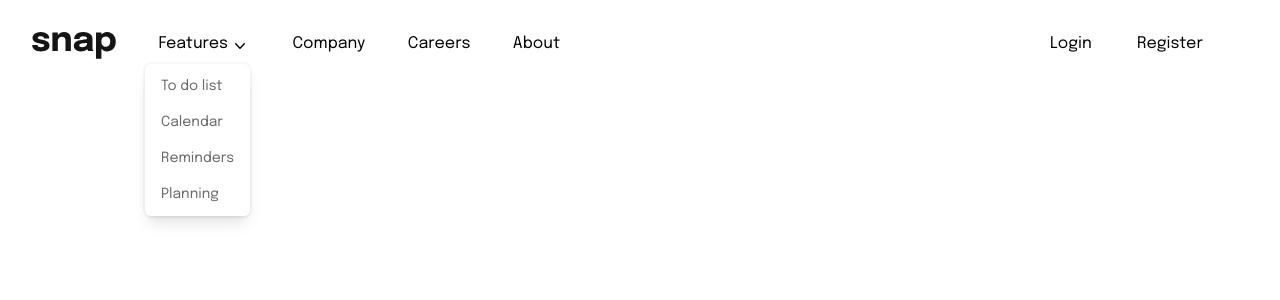
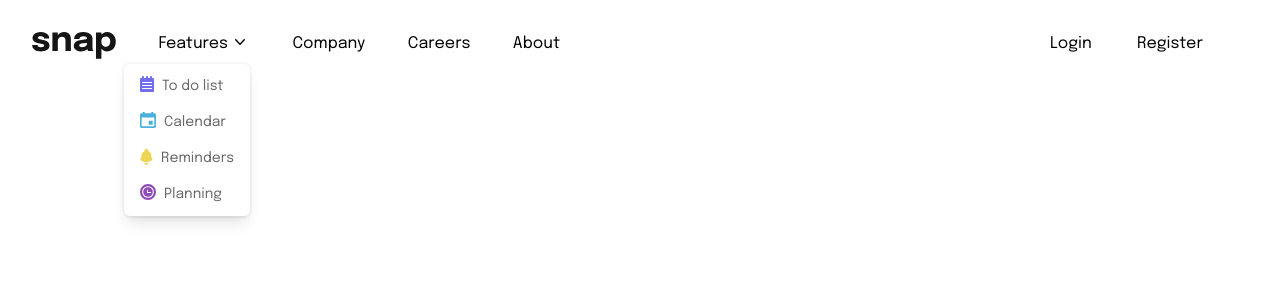
Before and after one commit to duncan-chege/intro-section, a Next.js app: page / in a window 1280 px wide. Both pictures are taken after a click on the button "Features". Shown: the top 300 px of the page. Built offline with nearby package versions, Linux system fonts and the light colour scheme.

Commit message:
complete the first dropdown

```diff
--- a/app/components/NavBar.jsx
+++ b/app/components/NavBar.jsx
@@ -2,6 +2,11 @@
 
 import Image from "next/image"
 import Logo from "../../public/images/logo.svg"
+import CalendarIcon from "../../public/images/icon-calendar.svg"
+import PlanningIcon from "../../public/images/icon-planning.svg"
+import RemindersIcon from "../../public/images/icon-reminders.svg"
+import TodoIcon from "../../public/images/icon-todo.svg"
+
 import { useState, useEffect, useRef } from "react";
 
 export default function NavBar(){
@@ -44,7 +49,7 @@ export default function NavBar(){
             onClick={toggleDropdown} > Features
 
             <svg
-              className="-ml-1 mt-1 h-5 w-5 text-gray-400"
+              className="-ml-1 h-5 w-5 text-gray-400"
               viewBox="0 0 20 20"
               fill="currentColor"
               aria-hidden="true" >
@@ -63,14 +68,14 @@ export default function NavBar(){
           aria-labelledby="menu-button" >
 
         <div className="py-1" role="none">
-            <a href="#" className="block px-4 py-2 text-sm text-medium-gray" role="menuitem" tabIndex="-1"
-              id="menu-item-0">To do list</a>
-            <a href="#" className="block px-4 py-2 text-sm text-medium-gray" role="menuitem" tabIndex="-1"
-              id="menu-item-1">Calendar</a>
-            <a href="#" className="block px-4 py-2 text-sm text-medium-gray" role="menuitem" tabIndex="-1"
-              id="menu-item-2">Reminders</a>
-            <a href="#" className="block px-4 py-2 text-sm text-medium-gray" role="menuitem" tabIndex="-1"
-              id="menu-item-2">Planning</a>
+            <a href="#" className="flex px-4 py-2 text-sm text-medium-gray w-max" role="menuitem" tabIndex="-1"
+              id="menu-item-0"><span className="pr-2"><Image src={TodoIcon} /></span>To do list</a>
+            <a href="#" className="flex px-4 py-2 text-sm text-medium-gray w-max" role="menuitem" tabIndex="-1"
+              id="menu-item-1"><span className="pr-2"><Image src={CalendarIcon} /></span>Calendar</a>
+            <a href="#" className="flex px-4 py-2 text-sm text-medium-gray w-max" role="menuitem" tabIndex="-1"
+              id="menu-item-2"><span className="pr-2"><Image src={RemindersIcon} /></span>Reminders</a>
+            <a href="#" className="flex px-4 py-2 text-sm text-medium-gray w-max" role="menuitem" tabIndex="-1"
+              id="menu-item-2"><span className="pr-2"><Image src={PlanningIcon} /></span>Planning</a>
           </div>
         </div>
       )}
```
